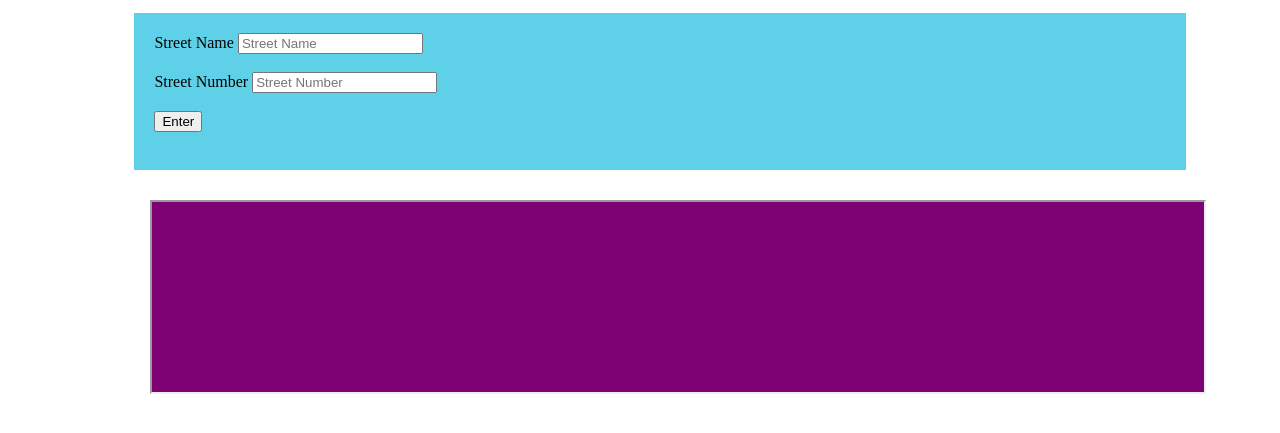
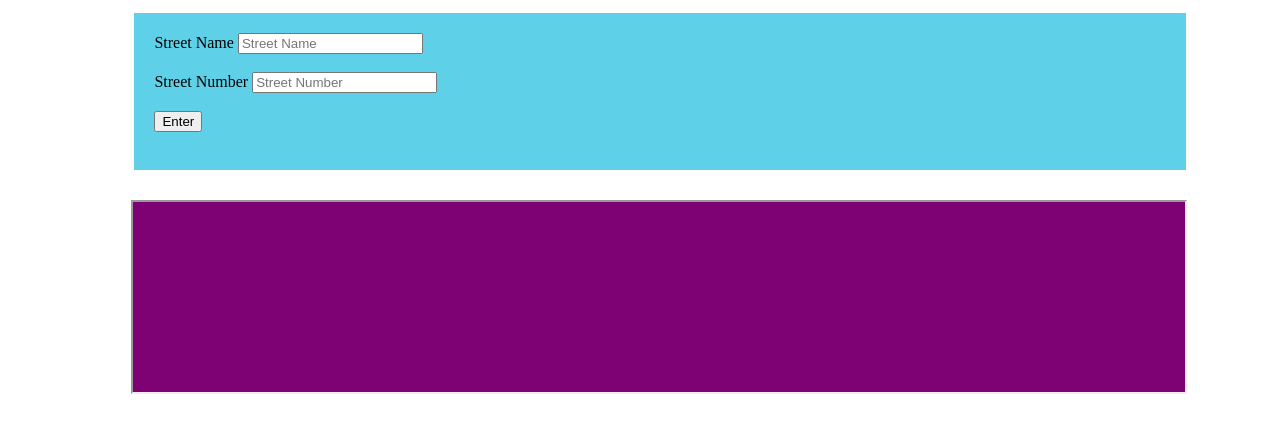
Before and after one commit to ICS20-Programming-ZoiaB/Unit2-03-PHP-UserInput, a PHP site: page / in a window 1280 px wide. Shown: the part 149-582 px from the top of the page. Run offline with PHP 8.4, Linux system fonts and the light colour scheme; data that the repository does not hold is empty.

Commit message:
aligned iframe

```diff
--- a/css/style.css
+++ b/css/style.css
@@ -33,7 +33,7 @@ p {
 iframe {
   width: 80%;
   padding: 20px;
-  margin-left: 6%;
+  margin-left: 3%;
   margin-top: 30px;
   margin-bottom: 5%;
   background-color: #7e0273;
```
